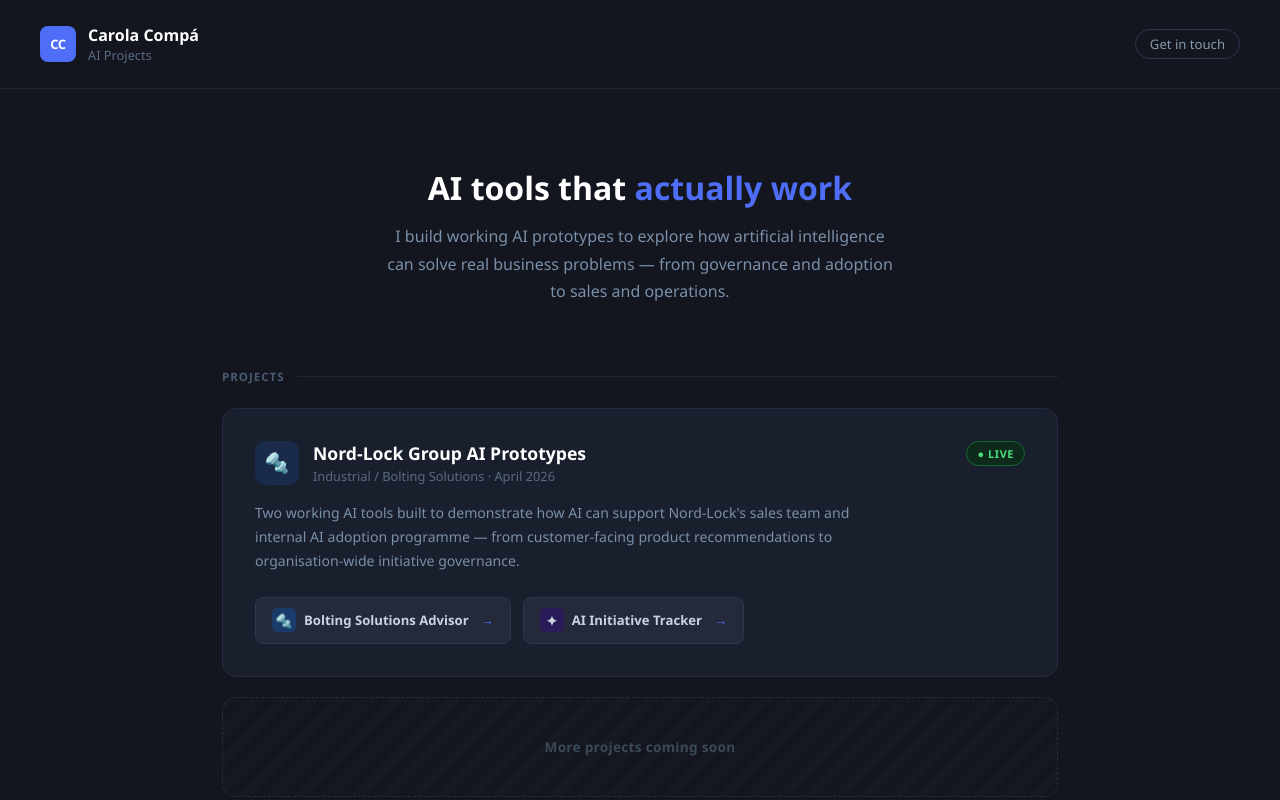
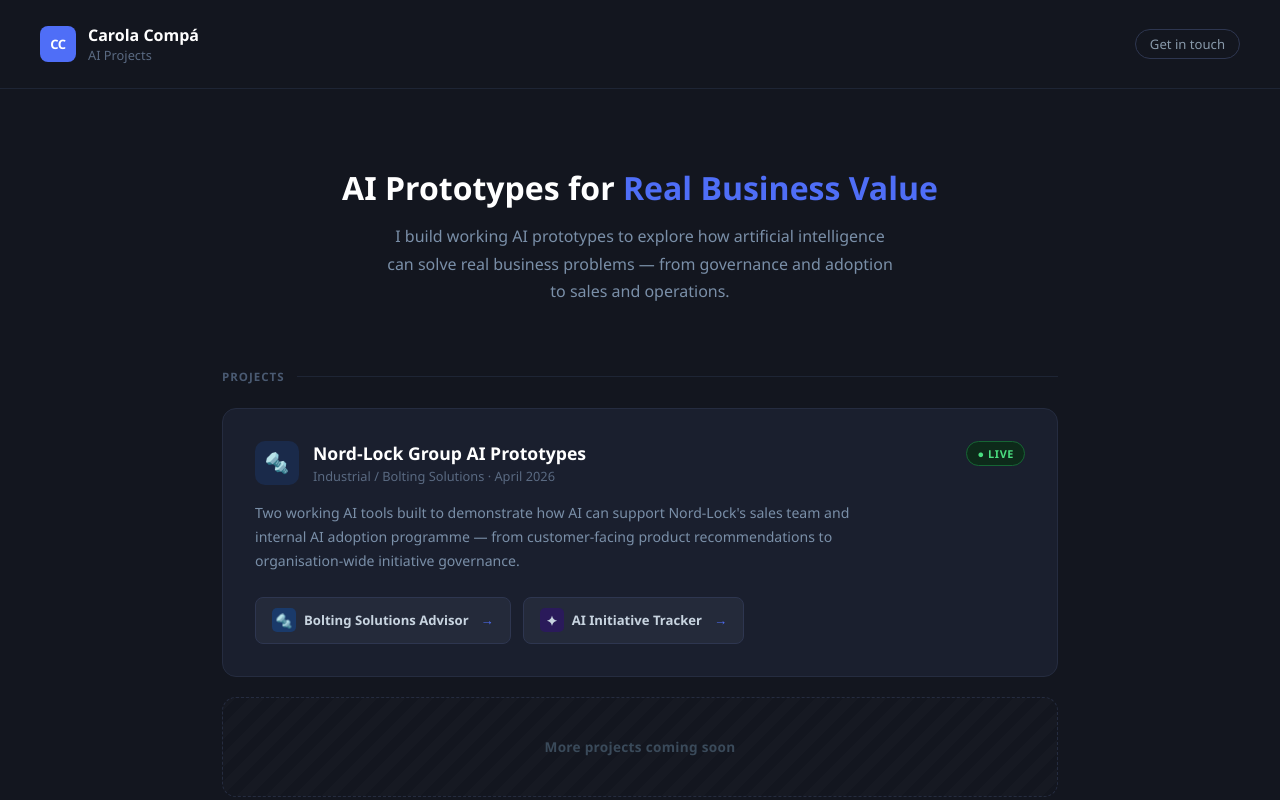
Before and after one commit to carolacompaARQ/northlock-AI-Initiative-Tracker, a plain HTML site: page index.html in a window 1280 px wide. Shown: the top 800 px of the page. Drawn offline with Linux system fonts and the light colour scheme.

Commit message:
Update index.html

```diff
--- a/index.html
+++ b/index.html
@@ -182,7 +182,7 @@
 </nav>
 
 <div class="hero">
-  <h1>AI tools that <span>actually work</span></h1>
+  <h1>AI Prototypes for <span>Real Business Value</span></h1>
   <p>I build working AI prototypes to explore how artificial intelligence can solve real business problems — from governance and adoption to sales and operations.</p>
 </div>
 
```
